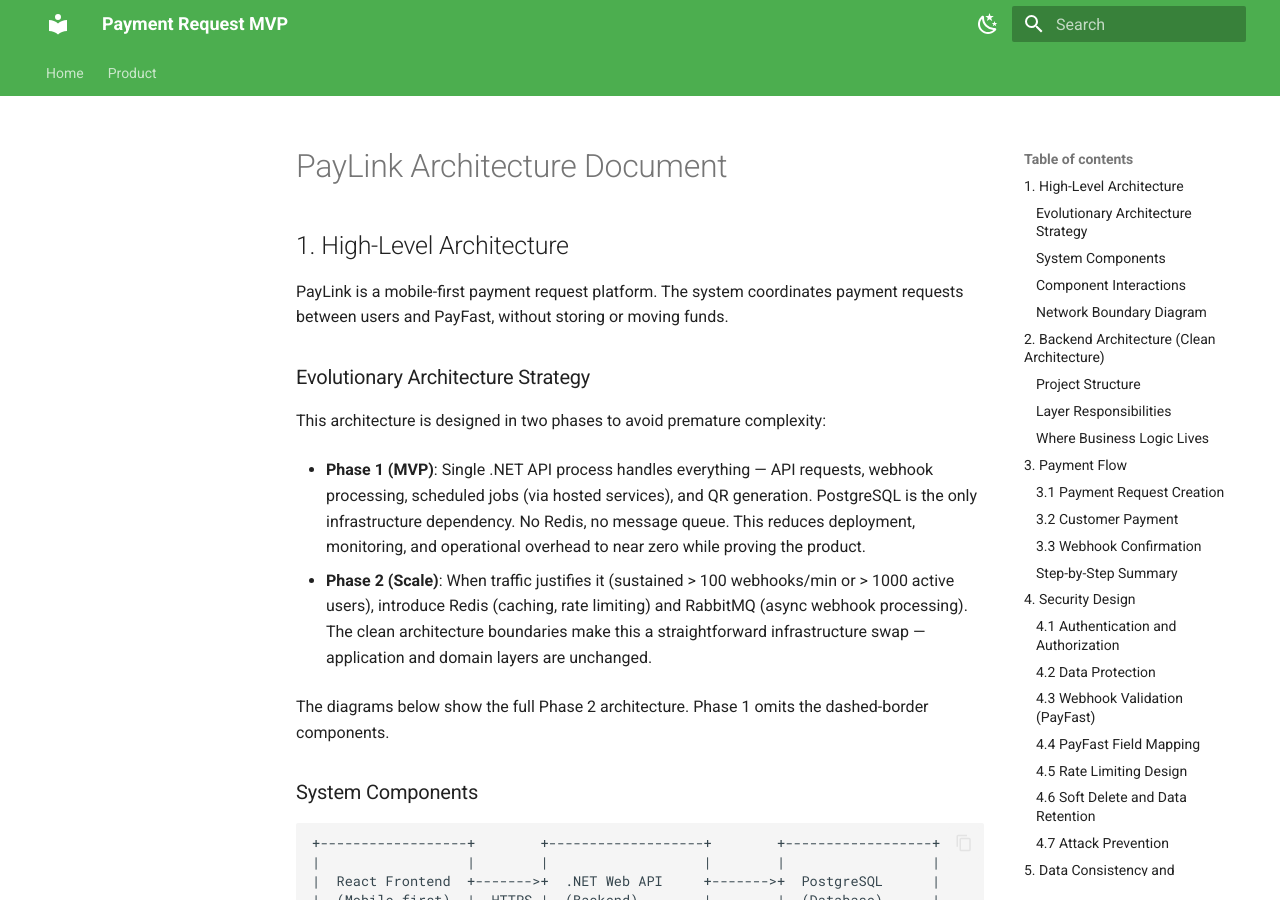
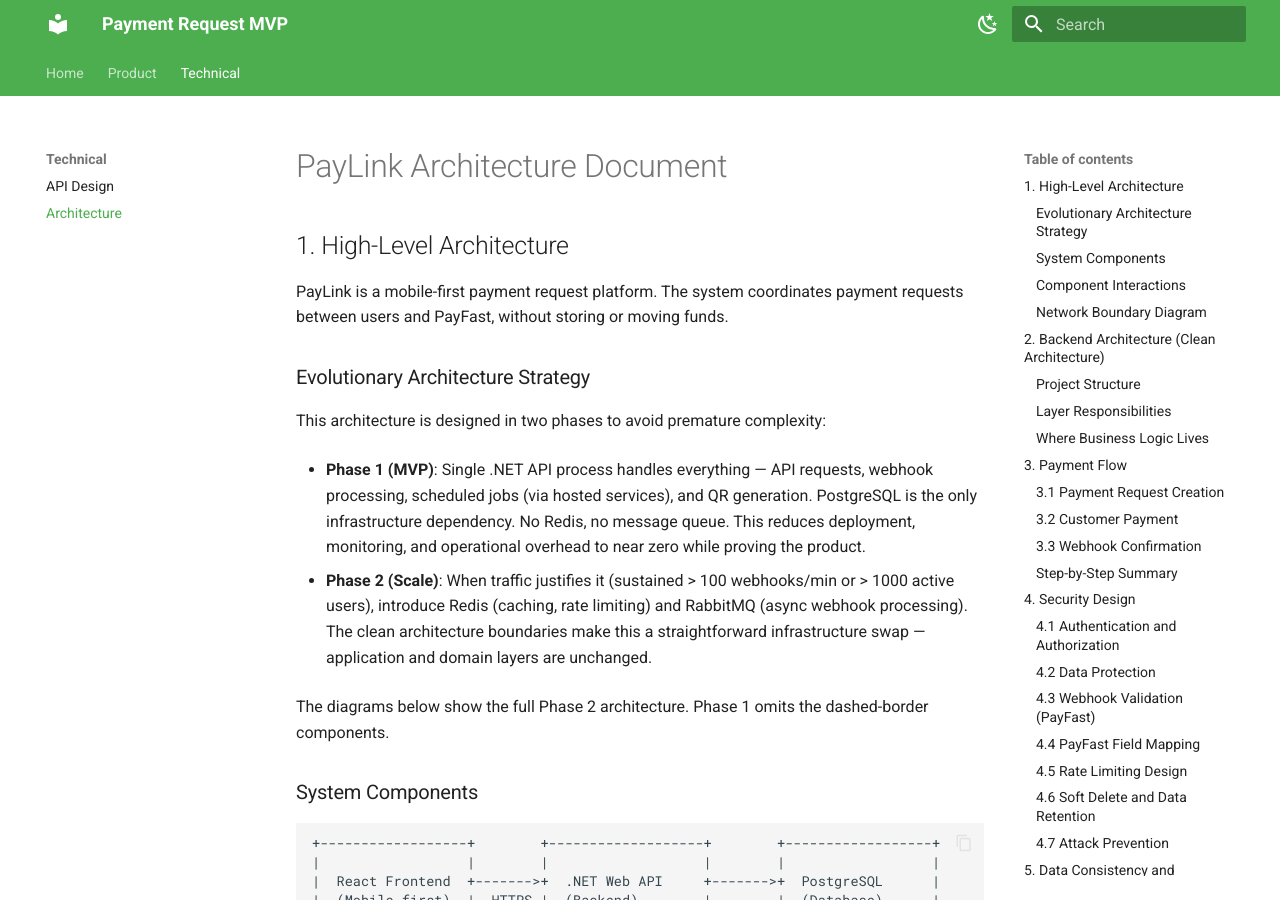
Before and after one commit to DeeMajor/payment-request, an MkDocs documentation site: the page built from docs/architecture.md, in a window 1280 px wide and 900 px high. Built offline with MkDocs 1.6.1 and Material for MkDocs 9.7.7, drawn with Linux system fonts in a browser that asks for light colours.

Commit message:
Add architecture and API design to mkdocs navigation
Co-Authored-By: Claude Opus 4.6 (1M context) <noreply@anthropic.com>

```diff
--- a/mkdocs.yml
+++ b/mkdocs.yml
@@ -30,3 +30,6 @@ nav:
   - Home: index.md
   - Product:
       - Product Requirements Document: PRODUCT_REQUIREMENTS_DOCUMENT.md
+  - Technical:
+      - API Design: paylink_api_design.md
+      - Architecture: architecture.md
```
